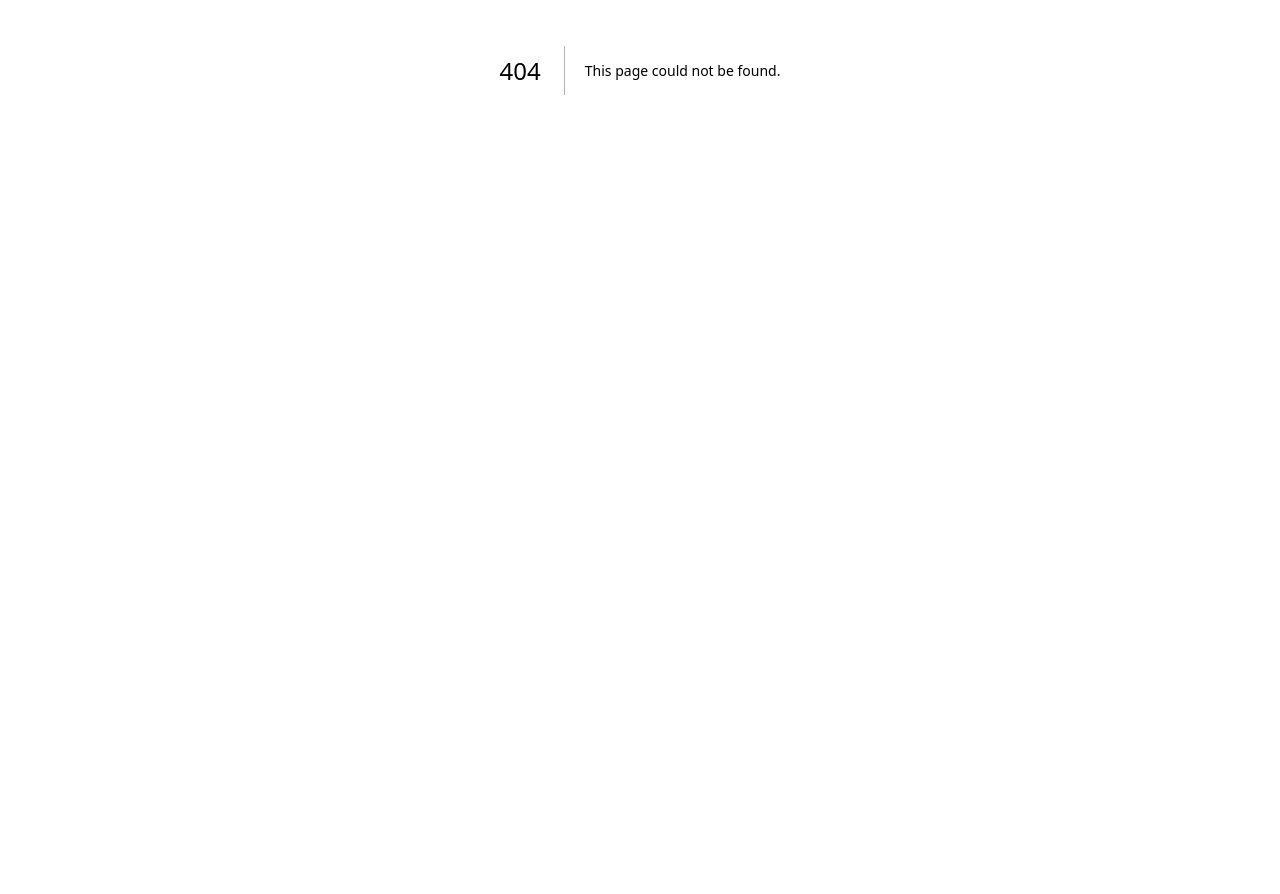
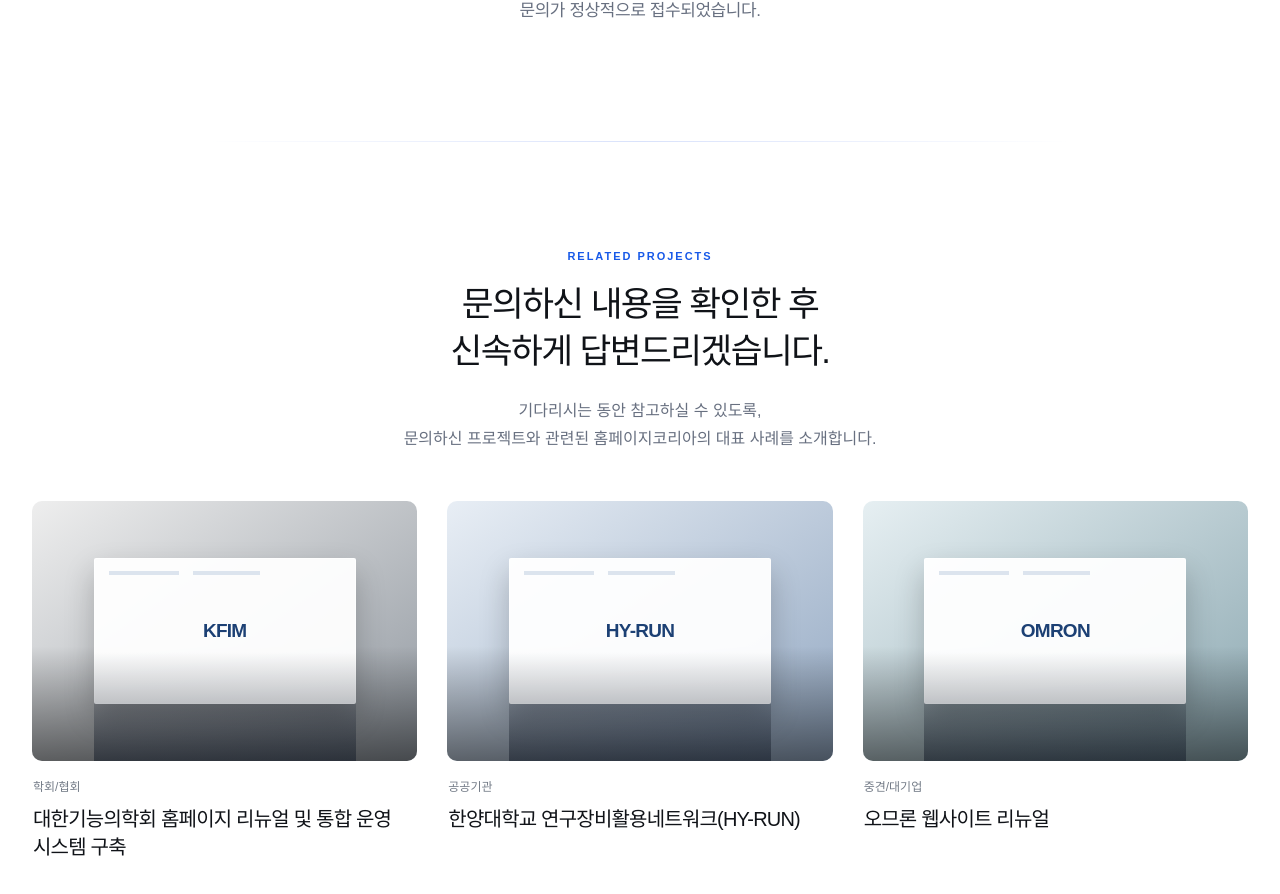
Before and after one commit to hongppo/homepagekorea, a Next.js app: page /contact-complete/medium-low in a window 1280 px wide. Before the commit this address had no page. Shown: the part 330-1224 px from the top of the page. Before the commit the page ends 800 px from the top, so only its background shows below. Built offline with nearby package versions, Linux system fonts and the light colour scheme.

Commit message:
Add medium-low completion page mockup

```diff
--- /dev/null
+++ b/app/_components/MediumLowMockup.tsx
@@ -0,0 +1,156 @@
+const projects = [
+  {
+    category: "학회/협회",
+    title: "대한기능의학회 홈페이지 리뉴얼 및 통합 운영 시스템 구축",
+    mark: "KFIM",
+    tone: "slate",
+  },
+  {
+    category: "공공기관",
+    title: "한양대학교 연구장비활용네트워크(HY-RUN)",
+    mark: "HY-RUN",
+    tone: "blue",
+  },
+  {
+    category: "중견/대기업",
+    title: "오므론 웹사이트 리뉴얼",
+    mark: "OMRON",
+    tone: "cyan",
+  },
+];
+
+const process = [
+  {
+    number: "01",
+    title: "요구사항 확인",
+    description: "비즈니스 목표와 필요한 기능을 확인합니다.",
+  },
+  {
+    number: "02",
+    title: "기획 및 범위 정의",
+    description: "프로젝트의 구조와 구현 범위를 구체화합니다.",
+  },
+  {
+    number: "03",
+    title: "디자인·개발",
+    description: "목표에 맞는 화면과 기능을 설계하고 구현합니다.",
+  },
+  {
+    number: "04",
+    title: "검수 및 오픈",
+    description: "품질 검수와 최종 확인을 거쳐 서비스를 오픈합니다.",
+  },
+];
+
+export default function MediumLowMockup() {
+  return (
+    <main>
+      <header className="site-header">
+        <a className="brand" href="#top" aria-label="홈페이지코리아">
+          <span className="logo-placeholder">로고 영역</span>
+        </a>
+      </header>
+
+      <section className="completion" id="top">
+        <div className="status-icon" aria-hidden="true">
+          <span>✓</span>
+        </div>
+        <h1>감사합니다.</h1>
+        <p className="completion-subtitle">문의가 정상적으로 접수되었습니다.</p>
+      </section>
+
+      <section className="reference-section" aria-labelledby="reference-title">
+        <div className="section-heading centered reference-heading">
+          <p className="eyebrow">RELATED PROJECTS</p>
+          <h2 id="reference-title">
+            문의하신 내용을 확인한 후
+            <br className="desktop-break" /> 신속하게 답변드리겠습니다.
+          </h2>
+          <p>
+            기다리시는 동안 참고하실 수 있도록,
+            <br className="desktop-break" /> 문의하신 프로젝트와 관련된 홈페이지코리아의 대표 사례를 소개합니다.
+          </p>
+        </div>
+
+        <div className="project-grid" id="portfolio-title">
+          {projects.map((project) => (
+            <a
+              className="project-card"
+              href="https://homepagekorea.com/portfolio/"
+              target="_blank"
+              rel="noreferrer"
+              key={project.title}
+            >
+              <div className={`project-visual ${project.tone}`}>
+                <span>{project.mark}</span>
+                <i aria-hidden="true" />
+              </div>
+              <div className="project-content">
+                <p>{project.category}</p>
+                <h3>{project.title}</h3>
+              </div>
+            </a>
+          ))}
+        </div>
+      </section>
+
+      <section className="process-section" aria-labelledby="process-title">
+        <div className="process-inner">
+          <div className="section-heading centered">
+            <p className="eyebrow">OUR PROCESS</p>
+            <h2 id="process-title">프로젝트는 이렇게 진행됩니다</h2>
+            <p>기획부터 오픈까지, 각 단계에 필요한 과정을 체계적으로 진행합니다.</p>
+          </div>
+
+          <ol className="process-grid">
+            {process.map((item) => (
+              <li key={item.number}>
+                <span>{item.number}</span>
+                <h3>{item.title}</h3>
+                <p>{item.description}</p>
+              </li>
+            ))}
+          </ol>
+        </div>
+      </section>
+
+      <section className="strength-section" aria-labelledby="strength-title">
+        <div className="section-heading centered compact-heading">
+          <p className="eyebrow">HOMEPAGEKOREA</p>
+          <h2 id="strength-title">검증된 경험으로 함께합니다</h2>
+        </div>
+
+        <div className="strength-grid">
+          <div>
+            <strong>27년</strong>
+            <p>웹 에이전시 운영 경험</p>
+          </div>
+          <div>
+            <strong>1,100+</strong>
+            <p>기업·기관 프로젝트 수행</p>
+          </div>
+          <div>
+            <strong>ALL-IN-ONE</strong>
+            <p>기획부터 개발·운영까지</p>
+          </div>
+        </div>
+
+        <div className="single-cta">
+          <a href="https://homepagekorea.com/portfolio/" target="_blank" rel="noreferrer">
+            전체 포트폴리오 보기 <span aria-hidden="true">→</span>
+          </a>
+        </div>
+      </section>
+
+      <footer>
+        <div className="footer-inner">
+          <div>
+            <span className="footer-brand">로고 영역</span>
+            <p>대한민국 기업 성장을 함께한 27년 경력 웹 에이전시</p>
+          </div>
+          <a href="#top">홈페이지로 돌아가기 <span aria-hidden="true">→</span></a>
+        </div>
+      </footer>
+    </main>
+  );
+}
--- /dev/null
+++ b/app/contact-complete/medium-low/page.tsx
@@ -0,0 +1,13 @@
+import type { Metadata } from "next";
+import MediumLowMockup from "../../_components/MediumLowMockup";
+
+export const metadata: Metadata = {
+  title: "문의 완료 페이지 목업 | 홈페이지코리아",
+  description: "관련 프로젝트와 수행 방식을 안내하는 홈페이지코리아 문의 완료 페이지 목업입니다.",
+  robots: {
+    index: false,
+    follow: false,
+  },
+};
+
+export default MediumLowMockup;
--- a/app/globals.css
+++ b/app/globals.css
@@ -192,6 +192,14 @@ button { font: inherit; }
 .selection-bar button { height: 36px; padding: 0 16px; border: 0; border-radius: 8px; background: var(--blue); color: white; font-size: 12px; font-weight: 750; cursor: pointer; }
 .selection-bar button:disabled { background: #c9ced8; cursor: default; }
 .portfolio-section { padding-top: 118px; border-top: 1px solid var(--line); }
+.reference-section,
+.strength-section {
+  max-width: 1280px;
+  margin: 0 auto;
+  padding: 106px 32px 120px;
+}
+.reference-heading { max-width: 860px; margin-right: auto; margin-left: auto; }
+.reference-heading > p:last-child { margin-top: 21px; line-height: 1.75; }
 .project-grid { display: grid; grid-template-columns: repeat(3, 1fr); gap: 30px; }
 .project-card { min-width: 0; transition: 180ms ease; }
 .project-card:hover, .project-card:focus-visible { transform: translateY(-3px); outline: none; }
@@ -207,6 +215,26 @@ button { font: inherit; }
 .project-content > p { margin: 0 0 9px; color: #737b87; font-size: 12px; line-height: 1.4; }
 .project-content h3 { margin: 0; font-size: 20px; line-height: 1.42; letter-spacing: -.04em; }
 
+.process-section { padding: 116px 32px 122px; background: #f6f8fb; }
+.process-inner { max-width: 1216px; margin: 0 auto; }
+.process-grid { position: relative; display: grid; grid-template-columns: repeat(4, 1fr); gap: 16px; margin: 50px 0 0; padding: 0; list-style: none; }
+.process-grid::before { content: ""; position: absolute; top: 28px; right: 12%; left: 12%; height: 1px; background: #dce2eb; }
+.process-grid li { position: relative; min-height: 220px; padding: 0 22px 28px; text-align: center; }
+.process-grid li > span { position: relative; z-index: 1; width: 56px; height: 56px; display: grid; place-items: center; margin: 0 auto 27px; border: 1px solid #cad5e8; border-radius: 50%; background: #fff; color: var(--blue); font-size: 12px; font-weight: 800; box-shadow: 0 8px 18px rgba(29, 54, 99, .06); }
+.process-grid h3 { margin: 0 0 12px; font-size: 18px; letter-spacing: -.035em; }
+.process-grid p { margin: 0; color: var(--muted); font-size: 13px; line-height: 1.65; }
+
+.strength-section { padding-top: 112px; padding-bottom: 126px; }
+.compact-heading { margin-bottom: 48px; }
+.strength-grid { display: grid; grid-template-columns: repeat(3, 1fr); border-top: 1px solid var(--line); border-bottom: 1px solid var(--line); }
+.strength-grid > div { padding: 42px 28px; text-align: center; }
+.strength-grid > div + div { border-left: 1px solid var(--line); }
+.strength-grid strong { display: block; color: var(--blue); font-size: clamp(26px, 3vw, 39px); letter-spacing: -.05em; }
+.strength-grid p { margin: 10px 0 0; color: var(--muted); font-size: 13px; }
+.single-cta { display: flex; justify-content: center; margin-top: 46px; }
+.single-cta a { min-width: 218px; height: 56px; display: inline-flex; align-items: center; justify-content: center; gap: 25px; padding: 0 25px; border-radius: 8px; background: var(--blue); color: #fff; font-size: 14px; font-weight: 700; transition: 180ms ease; }
+.single-cta a:hover, .single-cta a:focus-visible { background: var(--blue-dark); transform: translateY(-2px); outline: none; box-shadow: 0 12px 24px rgba(23, 89, 232, .2); }
+
 footer { padding: 42px 32px; background: #0d1118; color: white; }
 .footer-inner { max-width: 1216px; margin: 0 auto; display: flex; align-items: flex-end; justify-content: space-between; gap: 30px; }
 .footer-brand { display: inline-grid; min-width: 100px; height: 31px; place-items: center; border: 1px dashed #626a76; border-radius: 4px; color: #8d96a3; font-size: 10px; font-weight: 600; }
@@ -219,6 +247,8 @@ footer { padding: 42px 32px; background: #0d1118; color: white; }
   .month-panel { display: none; }
   .slots-panel { min-height: 470px; }
   .project-grid { gap: 14px; }
+  .process-grid { grid-template-columns: repeat(2, 1fr); row-gap: 38px; }
+  .process-grid::before { display: none; }
 }
 
 @media (max-width: 720px) {
@@ -226,7 +256,7 @@ footer { padding: 42px 32px; background: #0d1118; color: white; }
   .completion { min-height: 330px; padding: 55px 20px 65px; }
   .completion h1 { font-size: 28px; }
   .desktop-break { display: none; }
-  .schedule-section, .portfolio-section { padding: 82px 18px 90px; }
+  .schedule-section, .portfolio-section, .reference-section, .strength-section { padding: 82px 18px 90px; }
   .section-heading.centered { margin-bottom: 34px; }
   .booking-shell { border-radius: 15px; }
   .booking-meta { min-height: 94px; align-items: flex-start; padding: 21px 20px; }
@@ -240,6 +270,14 @@ footer { padding: 42px 32px; background: #0d1118; color: white; }
   .selection-bar { left: 17px; right: 17px; bottom: 18px; }
   .project-grid { grid-template-columns: 1fr; gap: 18px; }
   .project-visual { height: 235px; }
+  .process-section { padding: 84px 18px 90px; }
+  .process-grid { grid-template-columns: 1fr; gap: 0; margin-top: 38px; }
+  .process-grid li { min-height: 0; padding: 0 12px 38px; }
+  .process-grid li > span { margin-bottom: 19px; }
+  .strength-grid { grid-template-columns: 1fr; }
+  .strength-grid > div { padding: 30px 20px; }
+  .strength-grid > div + div { border-top: 1px solid var(--line); border-left: 0; }
+  .single-cta { margin-top: 36px; }
   .footer-inner { align-items: flex-start; flex-direction: column; }
 }
 
```
Also changed, not shown: 1 other file (tests, documents, lock files or other folders).
